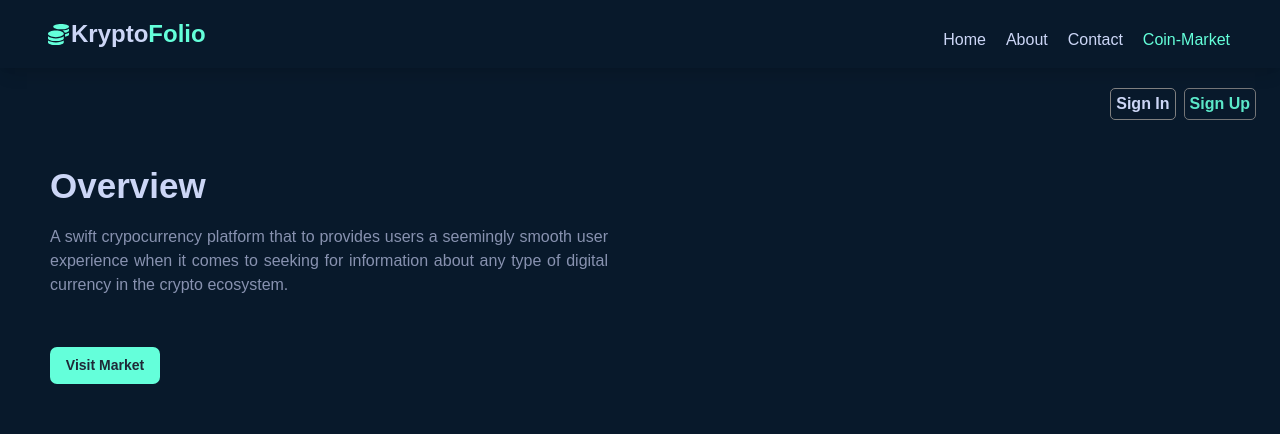
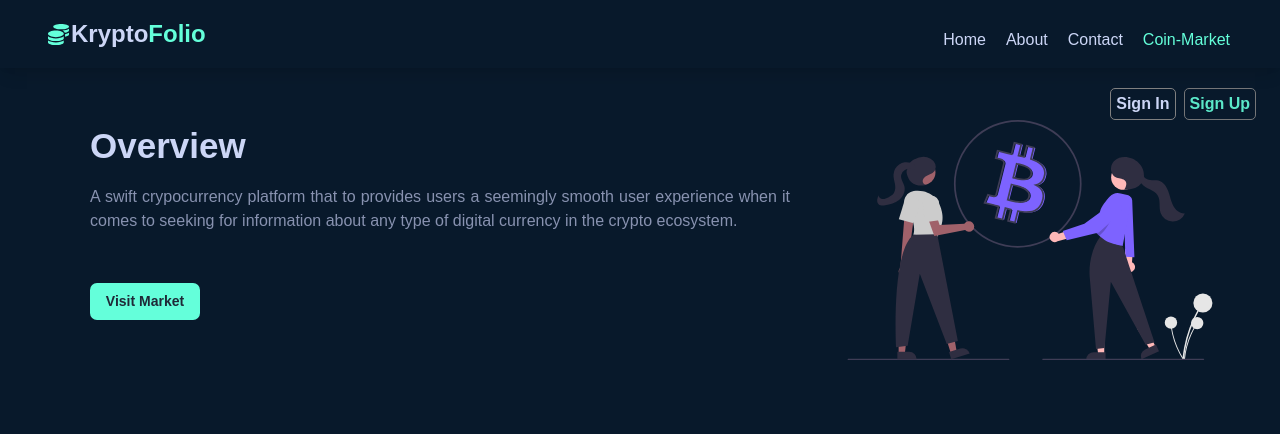
Before and after one commit to Stanlisberg/Kryptofolio, a React (Create React App) app: page / in a window 1280 px wide. Shown: the top 434 px of the page. Built offline with nearby package versions, Linux system fonts and the light colour scheme; no server answers.

Commit message:
refactor

```diff
--- a/src/components/image/HomeImage.jsx
+++ b/src/components/image/HomeImage.jsx
@@ -23,15 +23,22 @@ function HomeImage() {
   //   setInterval(animateImage, 1700);
   // }, []);
 
-  // return (
-  //   <div>
-  //     <img
-  //       ref={imageRef}
-  //       className="hey h-64 w-full mx-auto lg:absolute lg:inset-0 lg:h-full lg:w-full"
-  //       alt="crypto"
-  //       width="100%"
-  //     />
-  //   </div>
-  // );
+  return (
+    // <div>
+    //   <img
+    //     ref={imageRef}
+    //     className="hey h-64 w-full mx-auto lg:absolute lg:inset-0 lg:h-full lg:w-full"
+    //     alt="crypto"
+    //     width="100%"
+    //   />
+    // </div>
+    <div>
+      <div className='Image-container'>
+        <img className='a' src='images/bitcoin.svg' width='400'/>
+        {/* <img className='b' src='images/flower.svg' />
+        <img className='c' src='images/connected.svg' /> */}
+      </div>
+    </div>
+  );
 }
 export default HomeImage;
--- a/src/components/pages/Home.jsx
+++ b/src/components/pages/Home.jsx
@@ -63,7 +63,8 @@ function Home() {
             </Link>
           </div>
         )}
-        <div className="overview-container grid lg:grid-cols-2 lg:gap-x-16 lg:mt-10 overflow-hidden">
+        {/* <div className="overview-container grid lg:grid-cols-2 lg:gap-x-16 lg:mt-10 overflow-hidden"> */}
+        <div className='flex overview-container'>
           <div className="overview-trans text-center mx-auto w-full lg:text-start overflow-hidden">
             <h1 className="overview-heading mx-auto overflow-x-hidden mt-10 lg:mt-0">
               Overview
@@ -78,7 +79,7 @@ function Home() {
             </div>
           </div>
           <div className="lg:relative mt-10 lg:mt-0">
-            {/* <HomeImage /> */}
+            <HomeImage />
             {/* <React.Suspense fallback="Loading...">
               <LazyAbout />
             </React.Suspense> */}
--- a/src/index.css
+++ b/src/index.css
@@ -60,6 +60,28 @@ input::placeholder {
     transform: translateX(0);
   }
 }
+
+.image-container {
+  height:10em;
+  position:relative;
+}
+
+.image-container > * {
+  visibility: hidden;
+  position: absolute;
+  top: 0;
+  left: 0;
+  animation:12s autoplay1 infinite;
+}
+
+@keyframes autoplay1 {
+  0% {visibility: visible}
+  33.33% {visibility: hidden}
+}
+
+ .a {animation-delay: 0s}
+ .b {animation-delay: 4s}
+ .c {animation-delay: 8s}
 
 /* Utilities */
 .primary-color {
```
